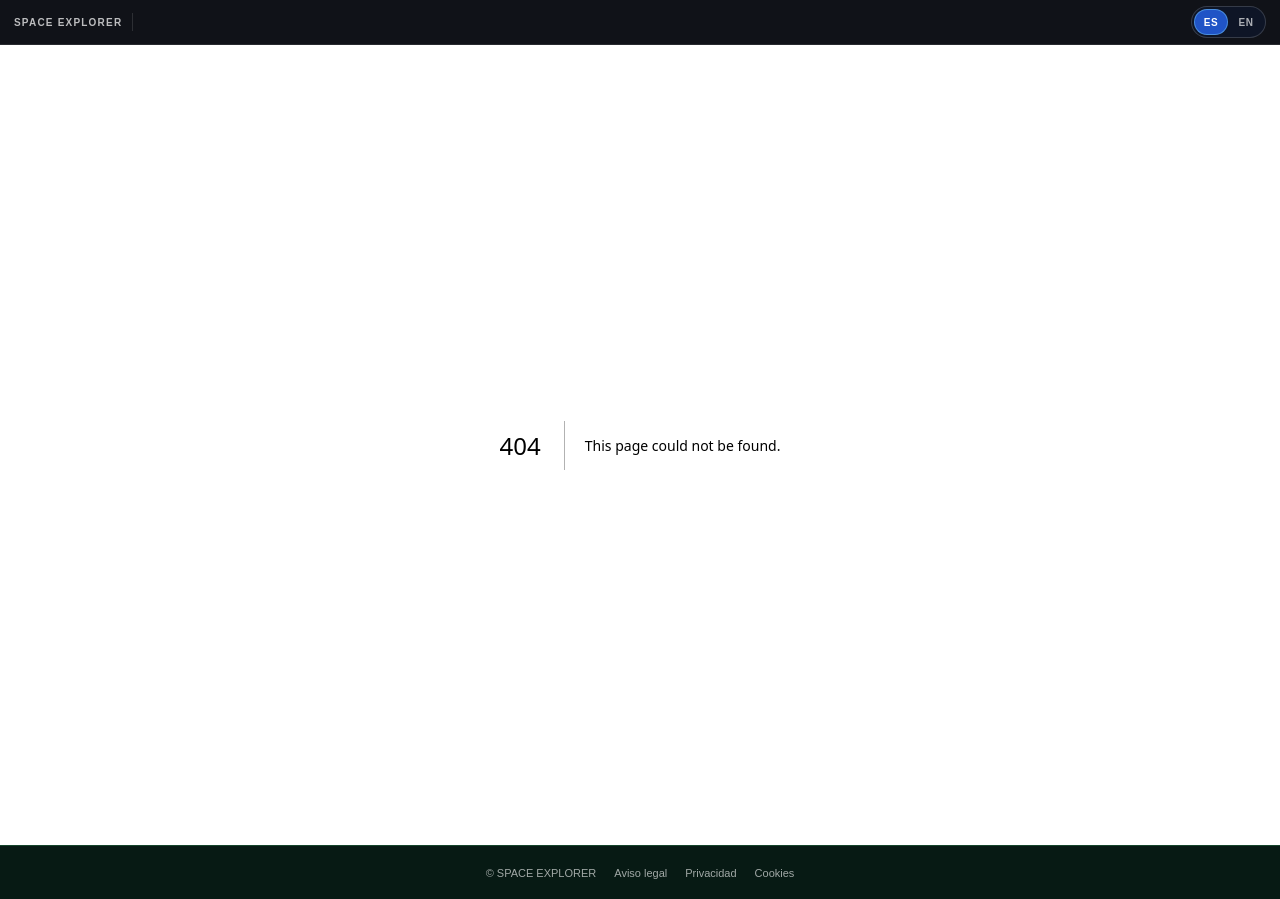
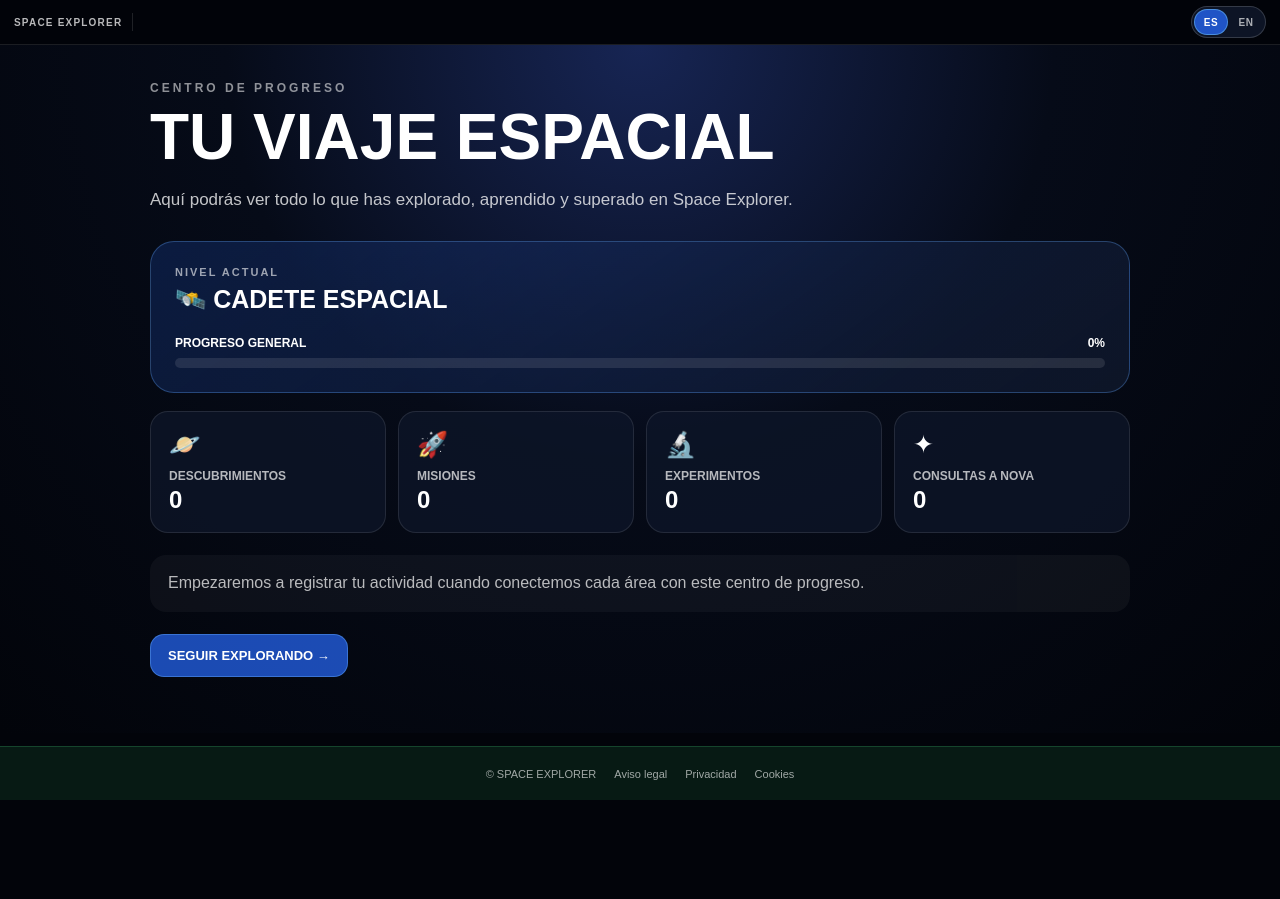
Before and after one commit to Nacho12PIA/space-explorer, a Next.js app: page /progreso in a window 1280 px wide. Before the commit this address had no page. After the commit the page ends 800 px from the top, so only its background shows below. Built offline with nearby package versions, Linux system fonts and the light colour scheme.

Commit message:
Add PROGRESIÓN PMV base screen

```diff
--- /dev/null
+++ b/app/progreso/page.js
@@ -0,0 +1,70 @@
+"use client";
+
+import Link from "next/link";
+import { useLanguage } from "../../i18n/LanguageContext";
+
+const copy = {
+  es: {
+    eyebrow: "CENTRO DE PROGRESO",
+    title: "TU VIAJE ESPACIAL",
+    intro: "Aquí podrás ver todo lo que has explorado, aprendido y superado en Space Explorer.",
+    level: "NIVEL ACTUAL",
+    levelName: "CADETE ESPACIAL",
+    progress: "PROGRESO GENERAL",
+    discoveries: "DESCUBRIMIENTOS",
+    missions: "MISIONES",
+    experiments: "EXPERIMENTOS",
+    nova: "CONSULTAS A NOVA",
+    pending: "Empezaremos a registrar tu actividad cuando conectemos cada área con este centro de progreso.",
+    explore: "SEGUIR EXPLORANDO →",
+  },
+  en: {
+    eyebrow: "PROGRESS CENTRE",
+    title: "YOUR SPACE JOURNEY",
+    intro: "Here you will be able to see everything you have explored, learned and completed in Space Explorer.",
+    level: "CURRENT LEVEL",
+    levelName: "SPACE CADET",
+    progress: "OVERALL PROGRESS",
+    discoveries: "DISCOVERIES",
+    missions: "MISSIONS",
+    experiments: "EXPERIMENTS",
+    nova: "NOVA QUESTIONS",
+    pending: "We will start recording your activity when each area is connected to this progress centre.",
+    explore: "KEEP EXPLORING →",
+  },
+};
+
+export default function ProgressPage() {
+  const { language } = useLanguage();
+  const t = copy[language] || copy.es;
+  const stats = [
+    ["🪐", t.discoveries],
+    ["🚀", t.missions],
+    ["🔬", t.experiments],
+    ["✦", t.nova],
+  ];
+
+  return (
+    <main style={{ minHeight: "100%", boxSizing: "border-box", background: "radial-gradient(circle at top, #172554 0%, #060b18 44%, #02040a 100%)", color: "white", padding: "36px 20px 56px" }}>
+      <div style={{ width: "100%", maxWidth: 980, margin: "0 auto" }}>
+        <div style={{ fontSize: 12, letterSpacing: 3, opacity: .55, fontWeight: 800 }}>{t.eyebrow}</div>
+        <h1 style={{ fontSize: "clamp(34px, 7vw, 64px)", lineHeight: 1, margin: "10px 0 14px" }}>{t.title}</h1>
+        <p style={{ maxWidth: 650, opacity: .76, lineHeight: 1.6, fontSize: 17, marginBottom: 28 }}>{t.intro}</p>
+
+        <section style={{ padding: 24, borderRadius: 24, border: "1px solid rgba(96,165,250,.32)", background: "linear-gradient(145deg, rgba(37,99,235,.20), rgba(15,23,42,.88))", marginBottom: 18 }}>
+          <div style={{ fontSize: 11, letterSpacing: 2, opacity: .6, fontWeight: 800 }}>{t.level}</div>
+          <div style={{ fontSize: 25, fontWeight: 900, marginTop: 7 }}>🛰️ {t.levelName}</div>
+          <div style={{ marginTop: 22, display: "flex", justifyContent: "space-between", gap: 12, fontSize: 12, fontWeight: 800 }}><span>{t.progress}</span><span>0%</span></div>
+          <div style={{ height: 10, background: "rgba(255,255,255,.10)", borderRadius: 99, overflow: "hidden", marginTop: 8 }}><div style={{ width: "0%", height: "100%", background: "linear-gradient(90deg,#38bdf8,#818cf8)" }} /></div>
+        </section>
+
+        <div style={{ display: "grid", gridTemplateColumns: "repeat(auto-fit,minmax(180px,1fr))", gap: 12 }}>
+          {stats.map(([icon, label]) => <section key={label} style={{ minHeight: 118, padding: 18, borderRadius: 18, border: "1px solid rgba(255,255,255,.10)", background: "rgba(15,23,42,.72)" }}><div style={{ fontSize: 25 }}>{icon}</div><div style={{ marginTop: 10, fontSize: 12, fontWeight: 800, opacity: .7 }}>{label}</div><div style={{ fontSize: 24, fontWeight: 900, marginTop: 3 }}>0</div></section>)}
+        </div>
+
+        <p style={{ margin: "22px 0", padding: "16px 18px", borderRadius: 16, background: "rgba(255,255,255,.055)", lineHeight: 1.55, opacity: .72 }}>{t.pending}</p>
+        <Link href="/explora" style={{ display: "inline-block", color: "white", textDecoration: "none", fontWeight: 900, fontSize: 13, padding: "13px 17px", borderRadius: 14, background: "rgba(37,99,235,.75)", border: "1px solid rgba(96,165,250,.45)" }}>{t.explore}</Link>
+      </div>
+    </main>
+  );
+}
```
